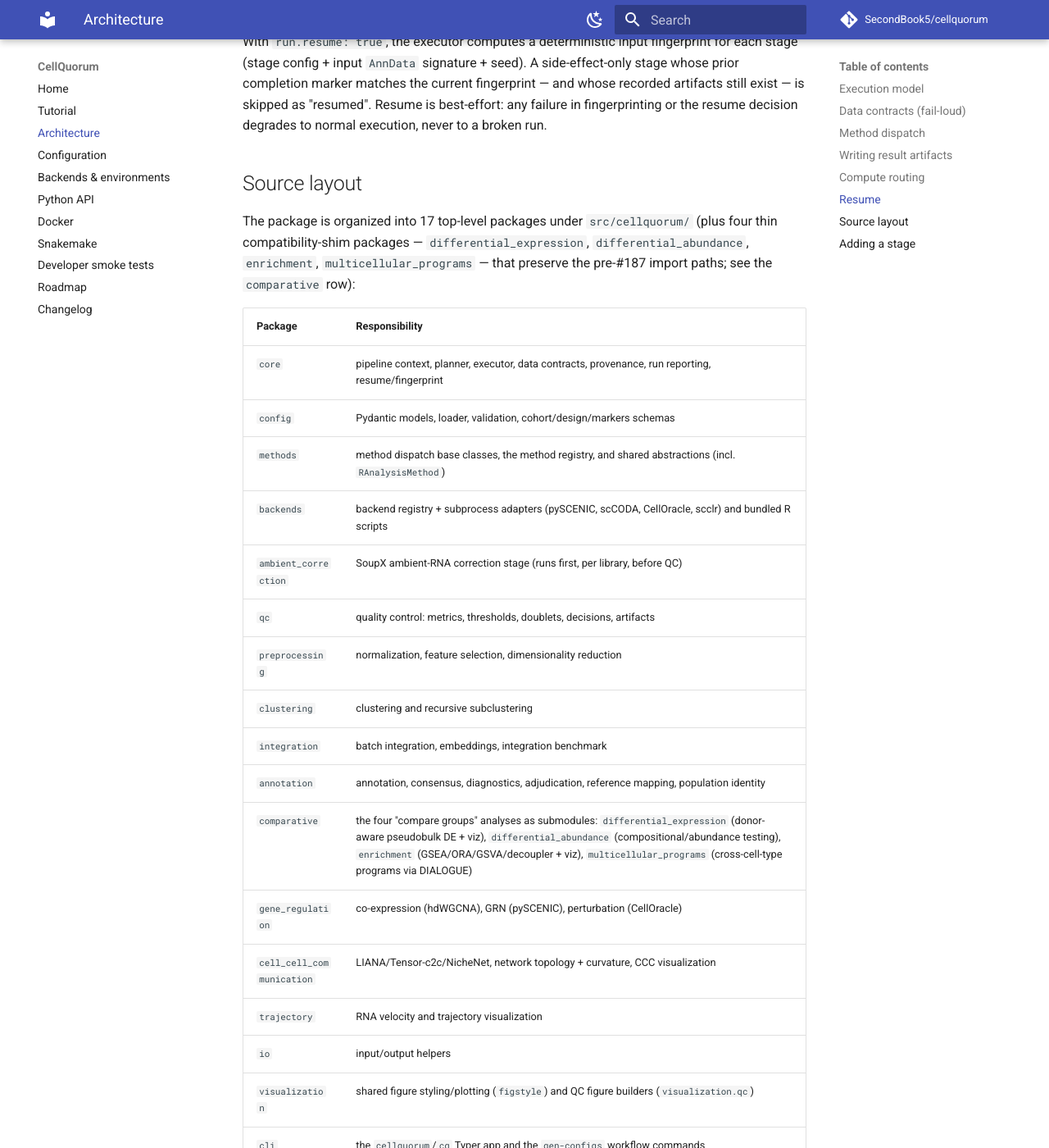
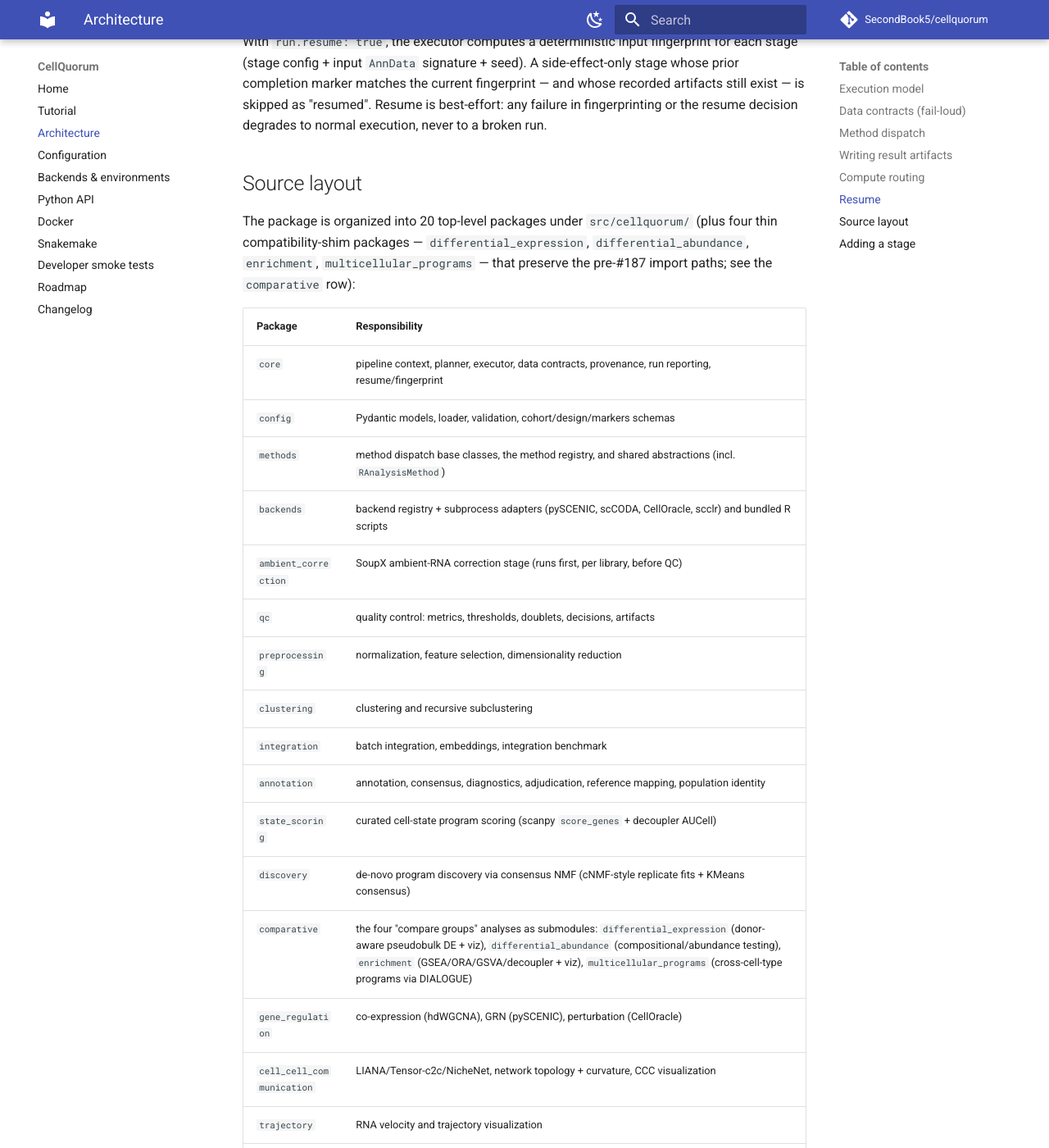
Before and after one commit to SecondBook5/CellQuorum, an MkDocs documentation site: the page built from docs/architecture.md, in a window 1280 px wide and 1400 px high, scrolled down 4064 px. Shown: the whole window at 82% size. Built offline with MkDocs 1.6.1 and Material for MkDocs 9.7.7, drawn with Linux system fonts in a browser that asks for light colours; comment, search, counter and statistics services are not loaded; some of the changed text lies outside the part shown.

Commit message:
docs(#188): reconcile stage/package counts to 32 stages, 20 packages
The docs had drifted from the source tree after the state_scoring (#190),
discovery (#191), and api-package (#187) additions:

- 30 -> 32 registered stages (verified: 32 @register_stage decorators)
- 17 -> 20 top-level packages (verified: 24 package dirs = 20 real + 4
  pre-#187 compatibility shims)
- README + architecture.md package enumerations/tables now list the three
  omitted packages (state_scoring, discovery, api)
- fix magic_guard path: contracts/ -> core/contracts/ (ROADMAP.md)
- correct the two [Unreleased] CHANGELOG '17' claims to 20 (both were
  stale on arrival: state_scoring/discovery predate the #187 api commit)

The [0.1.0] '30 stages' line and the docs/superpowers/ plan archives are
frozen historical records and left untouched. mkdocs build --strict green.

```diff
--- a/docs/architecture.md
+++ b/docs/architecture.md
@@ -184,7 +184,7 @@ to a broken run.
 
 ## Source layout
 
-The package is organized into 17 top-level packages under `src/cellquorum/`
+The package is organized into 20 top-level packages under `src/cellquorum/`
 (plus four thin compatibility-shim packages — `differential_expression`,
 `differential_abundance`, `enrichment`, `multicellular_programs` — that preserve
 the pre-#187 import paths; see the `comparative` row):
@@ -201,12 +201,15 @@ the pre-#187 import paths; see the `comparative` row):
 | `clustering` | clustering and recursive subclustering |
 | `integration` | batch integration, embeddings, integration benchmark |
 | `annotation` | annotation, consensus, diagnostics, adjudication, reference mapping, population identity |
+| `state_scoring` | curated cell-state program scoring (scanpy `score_genes` + decoupler AUCell) |
+| `discovery` | de-novo program discovery via consensus NMF (cNMF-style replicate fits + KMeans consensus) |
 | `comparative` | the four "compare groups" analyses as submodules: `differential_expression` (donor-aware pseudobulk DE + viz), `differential_abundance` (compositional/abundance testing), `enrichment` (GSEA/ORA/GSVA/decoupler + viz), `multicellular_programs` (cross-cell-type programs via DIALOGUE) |
 | `gene_regulation` | co-expression (hdWGCNA), GRN (pySCENIC), perturbation (CellOracle) |
 | `cell_cell_communication` | LIANA/Tensor-c2c/NicheNet, network topology + curvature, CCC visualization |
 | `trajectory` | RNA velocity and trajectory visualization |
 | `io` | input/output helpers |
 | `visualization` | shared figure styling/plotting (`figstyle`) and QC figure builders (`visualization.qc`) |
+| `api` | the public Python API surface (`run_pipeline` + the `tl`/`pp`/`diag`/`evidence` notebook namespaces) |
 | `cli` | the `cellquorum`/`cq` Typer app and the `gen-configs` workflow commands |
 
 Each stage package follows a uniform layout — `stage.py` (the stage implementation),
```
Also changed, not shown: CHANGELOG.md (+2 -2 lines), README.md (+6 -5 lines), docs/ROADMAP.md (+1 -1 lines), docs/index.md (+3 -3 lines).
